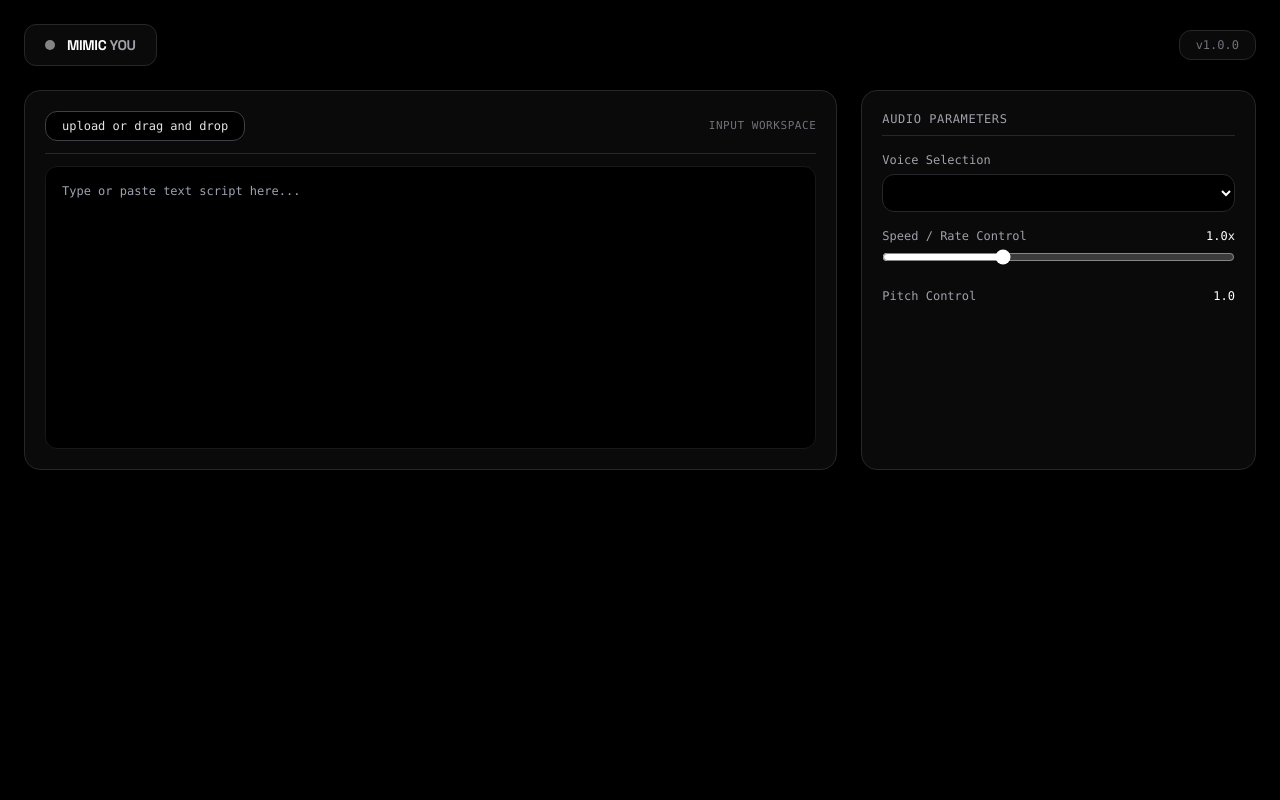
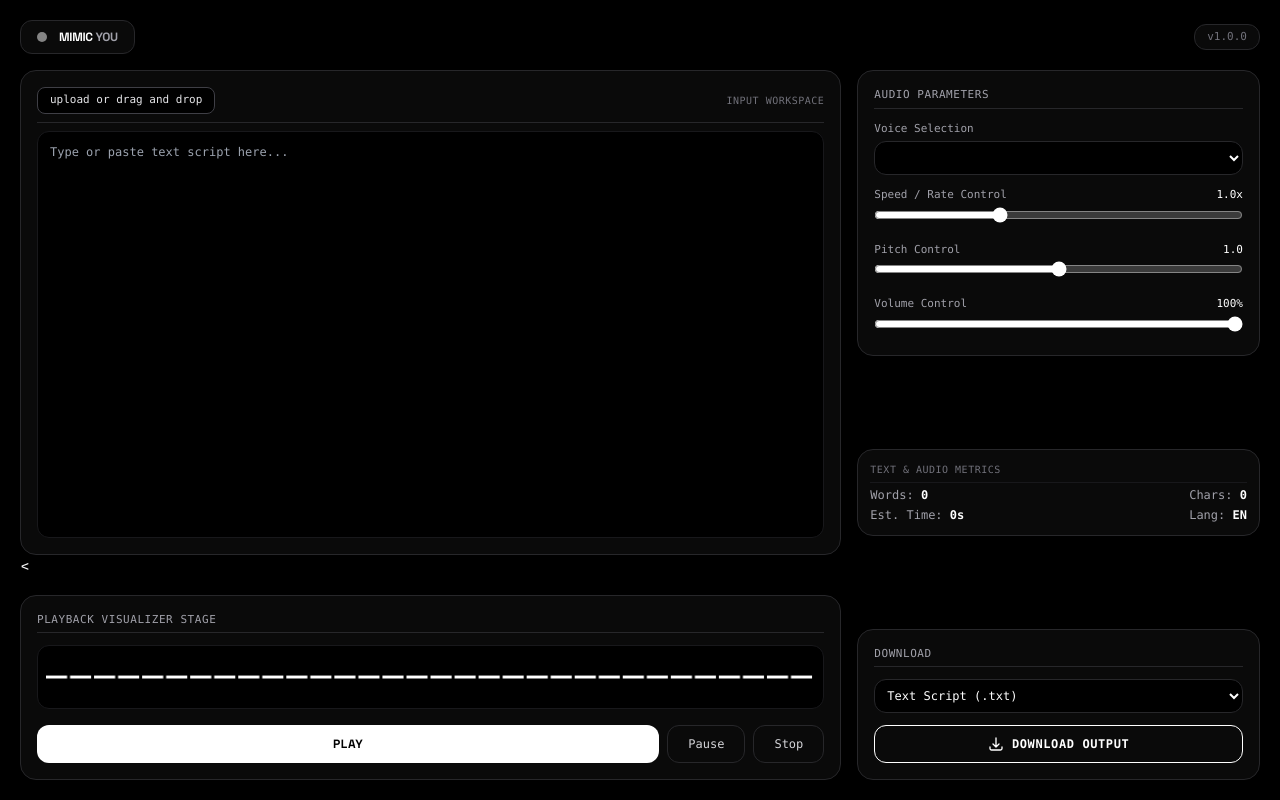
Before and after one commit to Vimal9RAM-NAP/text-audio-converter-web, a plain HTML site: page index.html in a window 1280 px wide. Drawn offline with nearby package versions, Linux system fonts and the light colour scheme.

Commit message:
found out the error, fixed it and made changes

```diff
--- a/index.html
+++ b/index.html
@@ -10,53 +10,78 @@
     <script src="https://cdn.tailwindcss.com"></script>
     <link rel="stylesheet" href="static/css/style.css">
 </head>
-<body class="bg-black text-zinc-100 min-h-screen flex flex-col font-space selection:bg-white selection:text-black p-6 space-y-6">
+<body class="bg-black text-zinc-100 h-screen overflow-hidden flex flex-col font-space selection:bg-white selection:text-black p-5 space-y-4">
 
 
-    <header class="flex justify-between items-center">
-        <div class="border border-zinc-800 bg-[#0a0a0a] rounded-xl px-5 py-2.5 flex items-center space-x-3">
+    <header class="flex justify-between items-center shrink-0">
+        <div class="border border-zinc-800 bg-[#0a0a0a] rounded-xl px-4 py-2 flex items-center space-x-3">
             <span class="h-2.5 w-2.5 rounded-full bg-white animate-pulse"></span>
-            <span class="font-bold tracking-tight text-sm text-white uppercase">MIMIC <span class="text-zinc-400">YOU</span></span>
+            <span class="font-bold tracking-tight text-xs text-white uppercase">MIMIC <span class="text-zinc-400">YOU</span></span>
         </div>
-        <div class="border border-zinc-800 rounded-xl px-4 py-1.5 bg-[#0a0a0a] text-xs font-mono text-zinc-500">
+        <div class="border border-zinc-800 rounded-xl px-3 py-1 bg-[#0a0a0a] text-[11px] font-mono text-zinc-500">
             v1.0.0
         </div>
     </header>
 
 
-    <section class="grid grid-cols-1 lg:grid-cols-12 gap-6 items-stretch">
+    <main class="grid grid-cols-1 lg:grid-cols-12 gap-4 flex-1 min-h-0">
 
 
-        <div id="drop-zone" class="lg:col-span-8 border border-zinc-800 rounded-2xl bg-[#0a0a0a] p-5 flex flex-col min-h-[380px] relative group hover:border-white/40 transition-all">
-            <input type="file" id="file-input" accept=".txt,.md" class="hidden">
+        <div class="lg:col-span-8 flex flex-col space-y-4 min-h-0">
 
-            <div class="flex justify-between items-center pb-3 border-b border-zinc-800 mb-3">
-                <button onclick="document.getElementById('file-input').click()" class="border border-zinc-700 bg-black hover:border-white text-zinc-200 hover:text-white px-4 py-1.5 rounded-xl text-xs font-mono transition-all">
-                    upload or drag and drop
-                </button>
-                <span class="text-[11px] font-mono text-zinc-500 uppercase tracking-wider">Input Workspace</span>
+
+            <div id="drop-zone" class="border border-zinc-800 rounded-2xl bg-[#0a0a0a] p-4 flex flex-col flex-1 min-h-0 relative group hover:border-white/40 transition-all">
+                <input type="file" id="file-input" accept=".txt,.md" class="hidden">
+                <div class="flex justify-between items-center pb-2 border-b border-zinc-800 mb-2 shrink-0">
+                    <button onclick="document.getElementById('file-input').click()" class="border border-zinc-700 bg-black hover:border-white text-zinc-200 hover:text-white px-3 py-1 rounded-lg text-[11px] font-mono transition-all">
+                        upload or drag and drop
+                    </button>
+                    <span class="text-[10px] font-mono text-zinc-500 uppercase tracking-wider">Input Workspace</span>
+                </div>
+                <textarea id="text-input" class="w-full flex-1 bg-black border border-zinc-900 rounded-xl p-3 text-xs font-mono text-zinc-200 focus:outline-none focus:border-white resize-none" placeholder="Type or paste text script here..."></textarea>
             </div>
 
-            <textarea id="text-input" class="w-full flex-1 bg-black border border-zinc-900 rounded-xl p-4 text-xs font-mono text-zinc-200 focus:outline-none focus:border-white resize-none" placeholder="Type or paste text script here..."></textarea>
+            <
+            <div class="border border-zinc-800 rounded-2xl bg-[#0a0a0a] p-4 flex flex-col justify-between space-y-3 shrink-0">
+                <span class="text-[11px] font-mono uppercase tracking-wider text-zinc-400 block border-b border-zinc-800 pb-1">Playback Visualizer Stage</span>
+
+                <div class="border border-zinc-900 rounded-xl bg-black h-16 flex items-center justify-center p-2 relative overflow-hidden">
+                    <canvas id="visualizer-canvas" class="w-full h-full"></canvas>
+                </div>
+
+                <div class="flex space-x-2 pt-1">
+                    <button id="play-btn" onclick="playSpeech()" class="flex-1 bg-white hover:bg-zinc-200 text-black font-bold py-2.5 rounded-xl transition-all text-xs uppercase tracking-wider">
+                        Play
+                    </button>
+                    <button id="pause-btn" onclick="pauseSpeech()" class="border border-zinc-800 hover:border-zinc-600 text-zinc-300 px-5 py-2.5 rounded-xl text-xs font-mono transition-all">
+                        Pause
+                    </button>
+                    <button id="stop-btn" onclick="stopSpeech()" class="border border-zinc-800 hover:border-zinc-600 text-zinc-300 px-5 py-2.5 rounded-xl text-xs font-mono transition-all">
+                        Stop
+                    </button>
+                </div>
+            </div>
+
         </div>
 
 
-        <div class="lg:col-span-4 border border-zinc-800 rounded-2xl bg-[#0a0a0a] p-5 flex flex-col justify-between space-y-4">
+        <div class="lg:col-span-4 flex flex-col space-y-4 min-h-0 justify-between">
 
-            <div class="space-y-4">
-                <span class="text-xs font-mono uppercase tracking-wider text-zinc-400 block border-b border-zinc-800 pb-2">Audio Parameters</span>
+
+            <div class="border border-zinc-800 rounded-2xl bg-[#0a0a0a] p-4 space-y-3 shrink-0">
+                <span class="text-[11px] font-mono uppercase tracking-wider text-zinc-400 block border-b border-zinc-800 pb-1">Audio Parameters</span>
 
 
                 <div>
-                    <label class="block text-xs font-mono text-zinc-400 mb-1.5">Voice Selection</label>
-                    <select id="voice-select" class="w-full bg-black border border-zinc-800 rounded-xl p-2.5 text-xs text-white focus:outline-none focus:border-white font-mono">
-
+                    <label class="block text-[11px] font-mono text-zinc-400 mb-1">Voice Selection</label>
+                    <select id="voice-select" class="w-full bg-black border border-zinc-800 rounded-xl p-2 text-xs text-white focus:outline-none focus:border-white font-mono">
+                        <option value="">Loading System Voices...</option>
                     </select>
                 </div>
 
 
                 <div>
-                    <div class="flex justify-between text-xs font-mono text-zinc-400 mb-1">
+                    <div class="flex justify-between text-[11px] font-mono text-zinc-400 mb-0.5">
                         <span>Speed / Rate Control</span>
                         <span id="rate-val" class="text-white">1.0x</span>
                     </div>
@@ -65,6 +90,59 @@
 
 
                 <div>
-                    <div class="flex justify-between text-xs font-mono text-zinc-400 mb-1">
+                    <div class="flex justify-between text-[11px] font-mono text-zinc-400 mb-0.5">
                         <span>Pitch Control</span>
-                        <span id="pitch-val" class="text-white">1.0
+                        <span id="pitch-val" class="text-white">1.0</span>
+                    </div>
+                    <input type="range" id="pitch-range" min="0.5" max="1.5" step="0.1" value="1" class="w-full accent-white cursor-pointer">
+                </div>
+
+
+                <div>
+                    <div class="flex justify-between text-[11px] font-mono text-zinc-400 mb-0.5">
+                        <span>Volume Control</span>
+                        <span id="volume-val" class="text-white">100%</span>
+                    </div>
+                    <input type="range" id="volume-range" min="0" max="1" step="0.1" value="1" class="w-full accent-white cursor-pointer">
+                </div>
+            </div>
+
+
+            <div class="border border-zinc-800 rounded-2xl p-3 bg-[#0a0a0a] space-y-1 text-xs font-mono text-zinc-400 shrink-0">
+                <span class="text-[10px] text-zinc-500 uppercase tracking-wider block border-b border-zinc-900 pb-1">Text & Audio Metrics</span>
+                <div class="flex justify-between">
+                    <span>Words: <strong id="stat-words" class="text-white">0</strong></span>
+                    <span>Chars: <strong id="stat-chars" class="text-white">0</strong></span>
+                </div>
+                <div class="flex justify-between">
+                    <span>Est. Time: <strong id="stat-time" class="text-white">0s</strong></span>
+                    <span>Lang: <strong id="stat-lang" class="text-white">EN</strong></span>
+                </div>
+            </div>
+
+
+            <div class="border border-zinc-800 rounded-2xl bg-[#0a0a0a] p-4 space-y-3 shrink-0">
+                <span class="text-[11px] font-mono uppercase tracking-wider text-zinc-400 block border-b border-zinc-800 pb-1">Download</span>
+
+                <div>
+                    <select id="export-format" class="w-full bg-black border border-zinc-800 rounded-xl p-2 text-xs text-white focus:outline-none focus:border-white font-mono">
+                        <option value="txt">Text Script (.txt)</option>
+                        <option value="md">Markdown (.md)</option>
+                        <option value="wav">WAV Audio (.wav)</option>
+                    </select>
+                </div>
+
+                <button onclick="downloadExport()" class="w-full border border-white text-white hover:bg-white hover:text-black font-bold py-2.5 rounded-xl transition-all text-xs uppercase tracking-wider font-mono flex items-center justify-center space-x-2">
+                    <svg class="w-4 h-4" fill="none" stroke="currentColor" stroke-width="2" viewBox="0 0 24 24"><path stroke-linecap="round" stroke-linejoin="round" d="M3 16.5v2.25A2.25 2.25 0 005.25 21h13.5A2.25 2.25 0 0021 18.75V16.5M16.5 12L12 16.5m0 0L7.5 12m4.5 4.5V3"/></svg>
+                    <span>Download Output</span>
+                </button>
+            </div>
+
+        </div>
+
+    </main>
+
+    <script src="static/js/main.js"></script>
+    <script src="static/js/speech-ops.js"></script>
+</body>
+</html>
```
